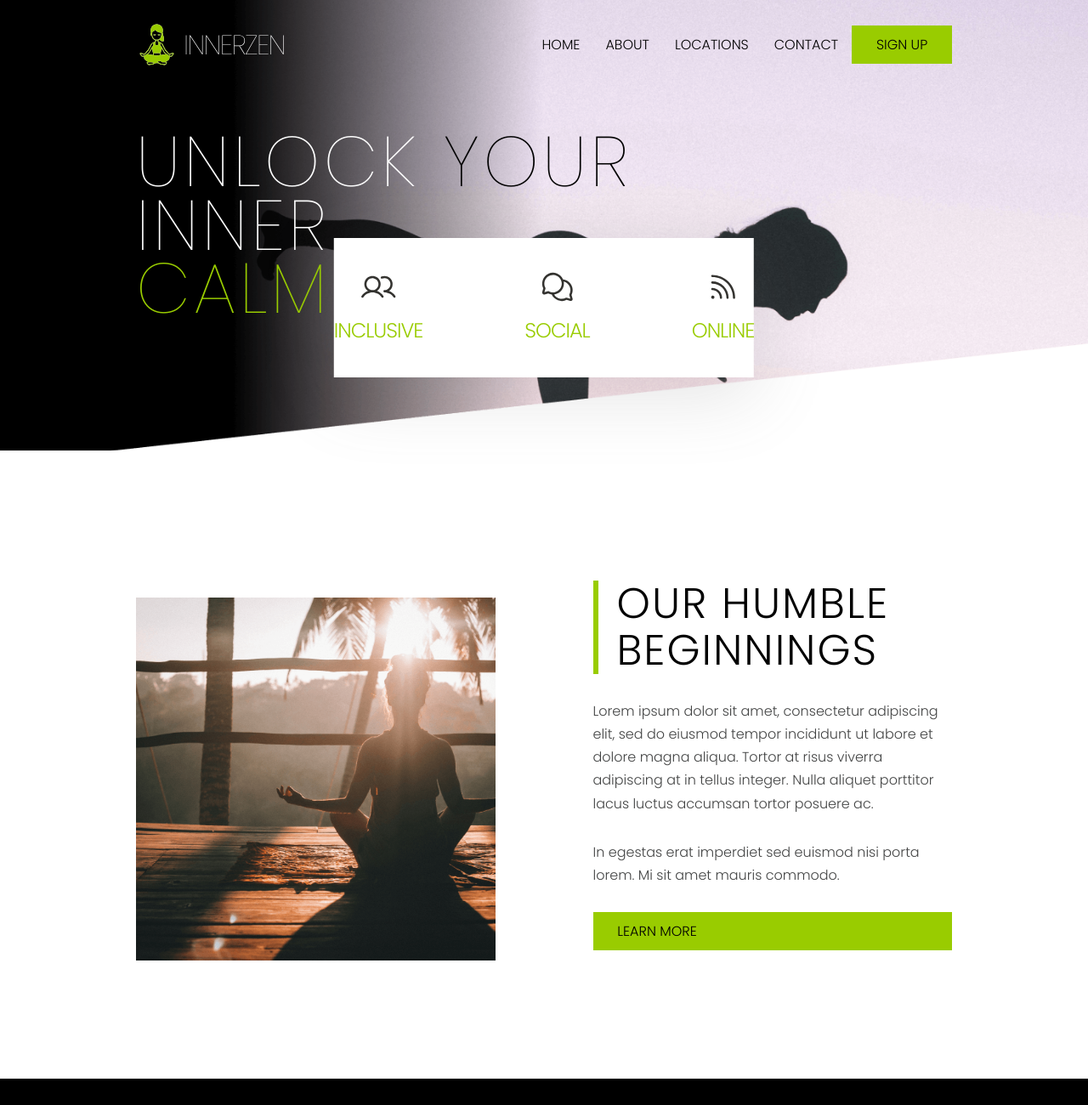
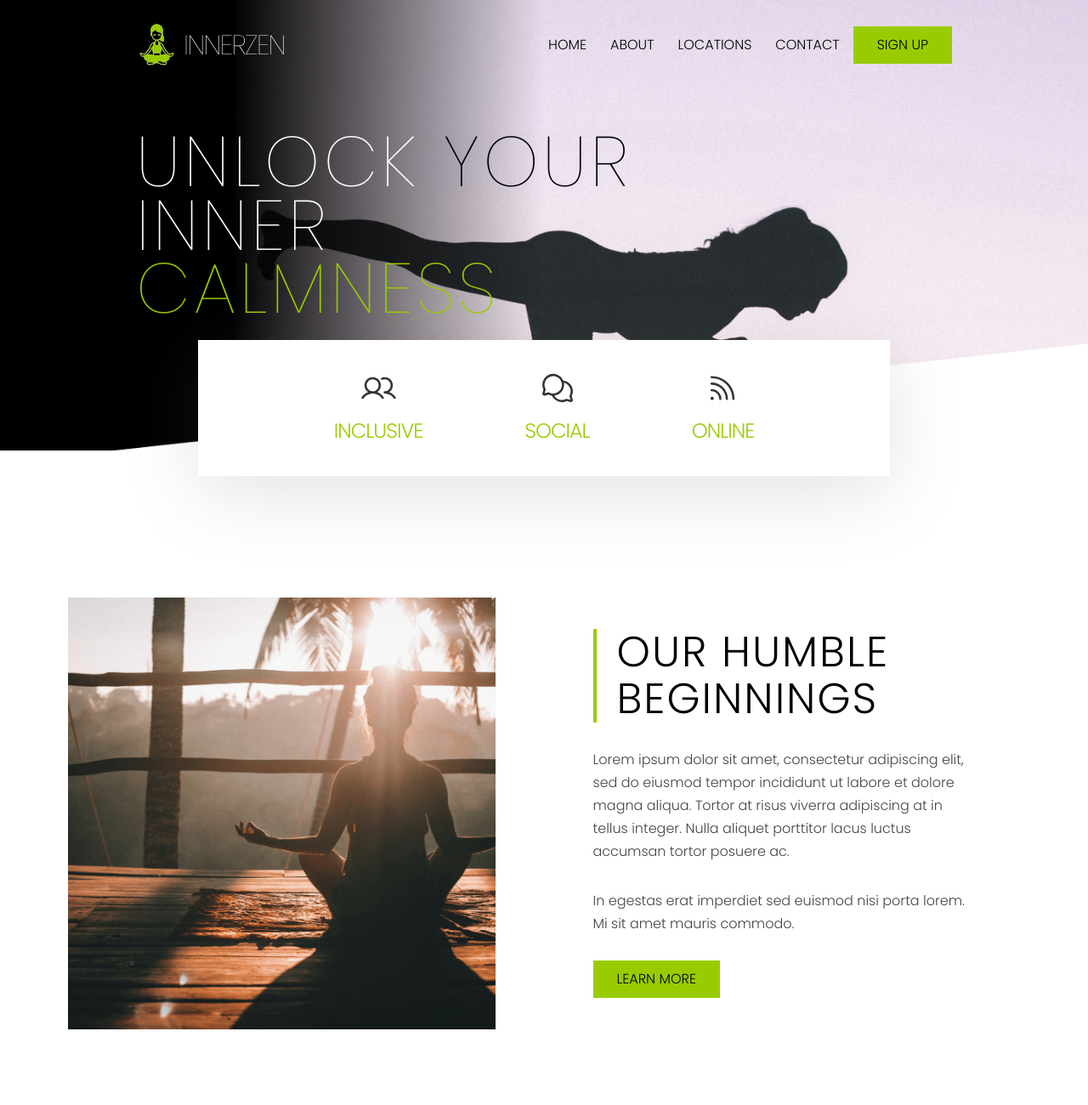
Before and after one commit to alexchrysovergis/InnerZen, a website: page htdocs/index.html in a window 1280 px wide. Shown: the top 1300 px of the page at 85% size. Drawn offline with Linux system fonts and the light colour scheme.

Commit message:
Continue Updates

```diff
--- a/htdocs/index.html
+++ b/htdocs/index.html
@@ -6,38 +6,38 @@
     <title>InnerZen</title>
     <link rel="stylesheet" href="./dist/css/styles.min.css">
 </head>
-<body>
+<body class="p-0 m-0">
     <!-- Header -->
-    <header class="header flex content-padding fixed w-full">
+    <header class="header flex content-padding fixed w-full z-50 uppercase">
         <div class="w-1/2">
             <img class="img-fluid" src="assets/img/innerzen-logo.svg" alt="InnerZen Logo">
         </div>
         <div class="menu w-1/2 lg:flex hidden justify-end items-center">
-            <ul class="list-unstyled flex m-0">
+            <ul class="list-unstyled flex m-0 gap-x-7">
                 <li><a class="text-dark text-decoration-none" href="javascript:void(0)">Home</a></li>
                 <li><a class="text-dark text-decoration-none" href="javascript:void(0)">About</a></li>
                 <li><a class="text-dark text-decoration-none" href="javascript:void(0)">Locations</a></li>
                 <li><a class="text-dark text-decoration-none" href="javascript:void(0)">Contact</a></li>
             </ul>
-            <a class="lg:block hidden btn ms-4 header-cta" href="javascript:void(0)">Sign Up</a>
+            <a class="lg:block hidden btn ms-4 header-cta bg-primary py-2.5 px-7 hover:opacity-80" href="javascript:void(0)">Sign Up</a>
         </div>
     </header>
     <!-- End of Header -->
 
     <!-- Hero Section -->
     <section class="hero flex items-center content-padding relative">
-        <h1 class="hero-title text-white">unlock <span class="text-black">your</span> inner <span class="hero-keyword">calmness</span></h1>
-        <div class="col-12 hero-box bg-white absolute lg:flex hidden justify-center items-center">
-            <a class="hero-box-cta text-decoration-none" href="javascript:void(0)">
-                <img class="hero-box-cta-icon block mx-auto" src="assets/img/Icons/inclusive-icon.svg" alt="Inclusive Icon">
+        <h1 class="hero-title text-white">unlock <span class="text-black">your</span> inner <span class="text-primary">calmness</span></h1>
+        <div class="w-full hero-box bg-white absolute lg:flex hidden justify-center items-center min-h-40">
+            <a class="hero-box-cta text-decoration-none text-primary" href="javascript:void(0)">
+                <img class="block mx-auto pb-3" src="assets/img/Icons/inclusive-icon.svg" alt="Inclusive Icon">
                 Inclusive
             </a>
-            <a class="hero-box-cta text-decoration-none" href="javascript:void(0)">
-                <img class="hero-box-cta-icon block mx-auto" src="assets/img/Icons/social-icon.svg" alt="Social Icon">
+            <a class="hero-box-cta text-decoration-none text-primary" href="javascript:void(0)">
+                <img class="block mx-auto pb-3" src="assets/img/Icons/social-icon.svg" alt="Social Icon">
                 Social
             </a>
-            <a class="hero-box-cta text-decoration-none" href="javascript:void(0)">
-                <img class="hero-box-cta-icon block mx-auto" src="assets/img/Icons/online-icon.svg" alt="Online Icon">
+            <a class="hero-box-cta text-decoration-none text-primary" href="javascript:void(0)">
+                <img class="block mx-auto pb-3" src="assets/img/Icons/online-icon.svg" alt="Online Icon">
                 Online
             </a>
         </div>
@@ -45,24 +45,27 @@
     <!-- End of Hero Section -->
 
     <!-- About Section -->
-    <section class="about-section content-padding flex justify-center">
-        <div class="about-section-item-1 w-1/2 col-lg-6 d-flex flex-col justify-center ps-0 py-5 py-lg-5">
-            <img class="img-fluid" src="assets/img/innerzen-humble-beginnings-section-image.png" alt="Innerzen Humble Beginnings Section Image">
-        </div>
-        <div class="about-section-item-2 w-1/2 col-lg-6 d-flex flex-col justify-center items-start">
-            <h2 class="about-section-title">our humble beginnings</h2>
-            <p class="about-section-content">Lorem ipsum dolor sit amet, consectetur adipiscing elit, sed do eiusmod tempor incididunt ut labore et dolore magna aliqua. Tortor at risus viverra adipiscing at in tellus integer. Nulla aliquet porttitor lacus luctus accumsan tortor posuere ac.</p>
-            <p class="about-section-content">In egestas erat imperdiet sed euismod nisi porta lorem. Mi sit amet mauris commodo.</p>
-            <a class="hidden lg:block btn about-section-cta" href="javascript:void(0)">Learn More</a>
+    <section class="about-section container mx-auto px-4 flex justify-center">
+        <div class="flex flex-wrap">
+            <div class="about-section-item-1 w-full lg:w-1/2 flex flex-col justify-center py-5">
+                <img class="w-full h-auto" src="assets/img/innerzen-humble-beginnings-section-image.png" alt="Innerzen Humble Beginnings Section Image">
+            </div>
+            <div class="about-section-item-2 w-full lg:w-1/2 flex flex-col justify-center items-start">
+                <h2 class="about-section-title ps-6 border-l-4 border-primary">our humble beginnings</h2>
+                <p class="about-section-content">Lorem ipsum dolor sit amet, consectetur adipiscing elit, sed do eiusmod tempor incididunt ut labore et dolore magna aliqua. Tortor at risus viverra adipiscing at in tellus integer. Nulla aliquet porttitor lacus luctus accumsan tortor posuere ac.</p>
+                <p class="about-section-content">In egestas erat imperdiet sed euismod nisi porta lorem. Mi sit amet mauris commodo.</p>
+                <a class="hidden lg:inline-block btn about-section-cta bg-primary py-2.5 px-7 uppercase hover:opacity-80" href="javascript:void(0)">Learn More</a>
+            </div>
         </div>
     </section>
+
     <!-- End of About Section -->
 
     <!-- Footer -->
      <footer class="footer container-fluid content-padding bg-black flex flex-col justify-between">
         <div class="footer-top w-full px-0">
             <div class="flex justify-between items-center px-0">
-                <h3 class="footer-top-title text-white">BOOK your PRIVATE lesson <span class="footer-top-keyword">TODAY</span></h3>
+                <h3 class="footer-top-title text-white">BOOK your PRIVATE lesson <span class="footer-top-keyword text-primary">TODAY</span></h3>
                 <div class="social flex">
                     <a class="footer-top-social text-white text-decoration-none" href="javascript:void(0)"><img src="assets/img/Icons/Linkedin-Icon.svg" alt="Linkedin Logo"></a>
                     <a class="footer-top-social text-white text-decoration-none" href="javascript:void(0)"><img src="assets/img/Icons/Facebook-Icon.svg" alt="Facebook Logo"></a>
--- a/src/scss/components/_footer.scss
+++ b/src/scss/components/_footer.scss
@@ -19,10 +19,6 @@
                 padding-right: 0;
             }
         }
-
-        &-keyword {
-            color: $primarycolor;
-        }
     }
 
     &-bottom {
--- a/src/scss/components/_header.scss
+++ /dev/null
@@ -1,23 +0,0 @@
-.header {
-    @include clamp('padding-top', 15px, 5.2vw, 27px);
-    text-transform: uppercase;
-    z-index: $z-index-header;
-
-    .menu {
-        ul {
-            column-gap: 1.875rem;
-        }
-    }
-
-    &-cta {
-        background: $primarycolor;
-        border-radius: 0;
-        padding: 0.65rem 1.8rem;
-        white-space: nowrap;
-
-        &:hover {
-            background: $primarycolor;
-            opacity: 0.8;
-        }
-    }
-}
--- a/src/scss/components/_variables.scss
+++ /dev/null
@@ -1,7 +0,0 @@
-$z-index-header: 10000;
-
-/* Colors */
-
-$primarycolor: #99CC00;
-$secondarycolor: #E8E8E8;
-$thirdcolor: #434444;
--- a/src/scss/styles.scss
+++ b/src/scss/styles.scss
@@ -3,16 +3,22 @@
 @import "../node_modules/tailwindcss/utilities";
 
 @import './components/mixins';
-@import './components/variables';
 @import './components/fonts';
-@import './components/header';
 @import './components/footer';
 
-html, body {
-    padding: 0;
-    margin: 0;
+body {
     font-family: map-get($map: $poppins, $key: 'poppinsl');
 }
+
+/* header */
+
+.header {
+    @include clamp('padding-top', 15px, 5.2vw, 27px);
+}
+
+/* header */
+
+/* main */
 
 .content-padding {
     @include clamp('padding-left', 40px, 15.2vw, 160px);
@@ -33,28 +39,18 @@ html, body {
         line-height: 90%;
     }
 
-    &-keyword {
-        color: $primarycolor;
-    }
-
     &-box {
         left: 50%;
         transform: translate(-50%, 0);
-        top: 280px;
+        top: 50vh;
         max-width: 814px;
         column-gap: 7.5rem;
-        min-height: 164px;
         box-shadow: 0px 19px 86px 0px rgba(107, 107, 107, 0.19);
 
         &-cta {
-            color: $primarycolor;
             @include clamp('font-size', 16px, 10.2vw, 24px);
             text-transform: uppercase;
             letter-spacing: -1px;
-
-            &-icon {
-                margin-bottom: 13px;
-            }
         }
     }
 }
@@ -67,33 +63,9 @@ html, body {
         @include clamp('padding-right', 25px, 10.2vw, 57.5px);
     }
 
-    // @include media-breakpoint-down(xl) {
-    //     &-item-1 {
-    //         padding-right: 2.5rem;
-    //     }
-    // }
-
-    // @include media-breakpoint-down(lg) {
-    //     &-item-1 {
-    //         padding-right: 0;
-    //     }
-    // }
-
     &-item-2 {
         @include clamp('padding-left', 25px, 10.2vw, 57.5px);
     }
-
-    // @include media-breakpoint-down(xl) {
-    //     &-item-2 {
-    //         padding-left: 2.5rem;
-    //     }
-    // }
-
-    // @include media-breakpoint-down(lg) {
-    //     &-item-2 {
-    //         padding-left: 0;
-    //     }
-    // }
 
     &-title {
         @include clamp('font-size', 25px, 4.2vw, 50px);
@@ -102,8 +74,6 @@ html, body {
         line-height: 110%;
         max-width: 427px;
         text-transform: uppercase;
-        border-left: 6px solid $primarycolor;
-        padding-left: 22px;
     }
 
     &-content {
@@ -112,17 +82,6 @@ html, body {
         line-height: 170%;
         color: #434444;
     }
+}
 
-    &-cta {
-        background: $primarycolor;
-        border-radius: 0;
-        padding: 0.65rem 1.8rem;
-        white-space: nowrap;
-        text-transform: uppercase;
-
-        &:hover {
-            background: $primarycolor;
-            opacity: 0.8;
-        }
-    }
-}
+/* main */
--- a/src/tailwind.config.js
+++ b/src/tailwind.config.js
@@ -5,7 +5,13 @@ module.exports = {
     './scss/**/*.scss',
   ],
   theme: {
-    extend: {},
+    extend: {
+      colors: {
+        'primary': '#99CC00',
+        'secondary': '#E8E8E8',
+        'third': '#434444',
+      },
+    },
   },
   plugins: [],
 }
```
Also changed, not shown: htdocs/dist/css/styles.min.css.
